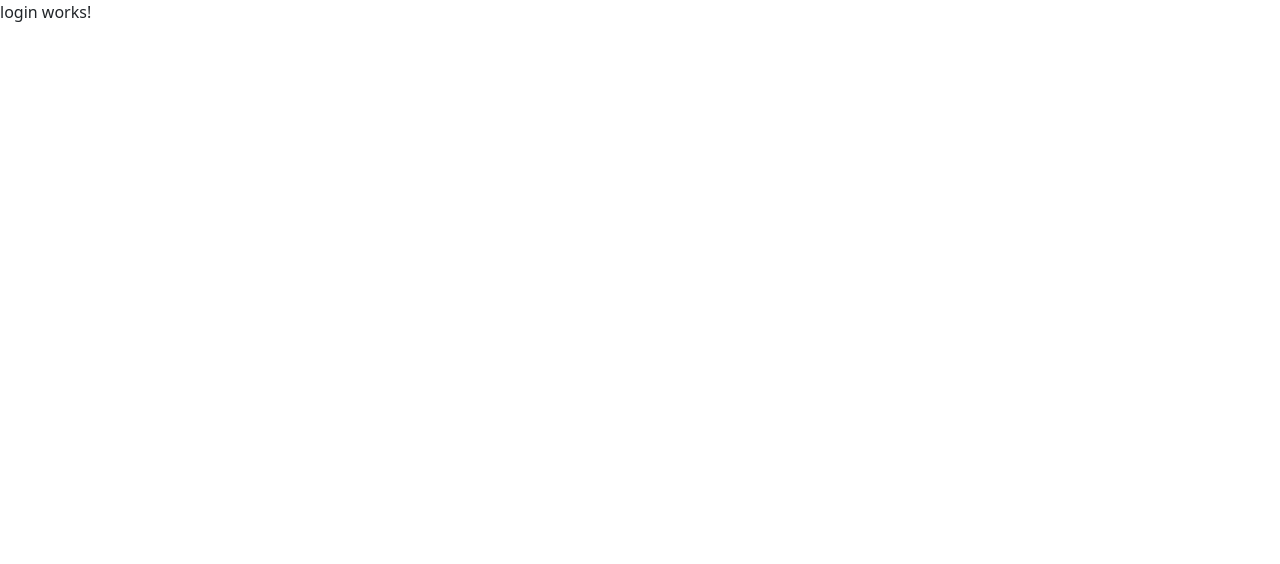
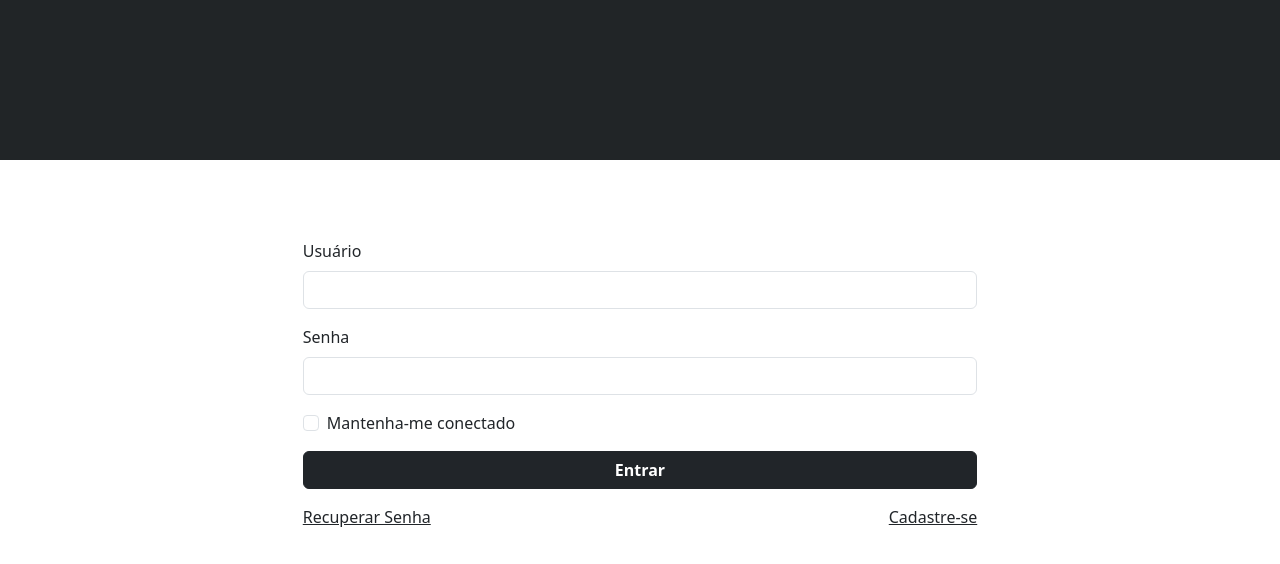
Before and after one commit to cristiano-arch/projeto-integrador-faculdade, an Angular app: page / in a window 1280 px wide. Shown: the top 564 px of the page. Built offline with nearby package versions, Linux system fonts and the light colour scheme.

Commit message:
Interface do Componente Login Finalizada

```diff
--- a/src/app/app.component.css
+++ b/src/app/app.component.css
@@ -0,0 +1,4 @@
+body {
+  height: 100%;
+  background: linear-gradient(0deg, #FFFFFF 80%, #212527 20%);
+}
--- a/src/app/app.component.html
+++ b/src/app/app.component.html
@@ -1 +1,9 @@
-<router-outlet></router-outlet>
+<body>
+  <div class="container">
+    <div class="row">
+      <div class="col">
+        <router-outlet></router-outlet>
+      </div>
+    </div>
+  </div>
+</body>
--- a/src/app/login/login.component.css
+++ b/src/app/login/login.component.css
@@ -0,0 +1,3 @@
+.d-flex form{
+  flex-grow: 0.5
+}
--- a/src/app/login/login.component.html
+++ b/src/app/login/login.component.html
@@ -1 +1,27 @@
-<p>login works!</p>
+<div class="container min-vh-100 d-flex justify-content-center align-items-center">
+  <form>
+    <div class="mb-3">
+      <label for="UserInput" class="form-label">Usuário</label>
+      <input type="text" class="form-control" id="UserInput">
+    </div>
+    <div class="mb-3">
+      <label for="PasswordInput" class="form-label">Senha</label>
+      <input type="password" class="form-control" id="PasswordInput">
+    </div>
+    <div class="mb-3 form-check">
+      <input type="checkbox" class="form-check-input" id="InputCheckbox">
+      <label class="form-check-label" for="InputCheckbox">Mantenha-me conectado</label>
+    </div>
+    <div class="mb-3 d-grid gap-2">
+      <button type="submit" class="btn btn-dark fw-semibold">Entrar</button>
+    </div>
+    <div class="mb-3 d-flex flex-row">
+      <div class="col">
+        <p class="text-decoration-underline text-start">Recuperar Senha</p>
+      </div>
+      <div class="col">
+        <p class="text-decoration-underline text-end">Cadastre-se</p>
+      </div>
+    </div>
+  </form>
+</div>
```
